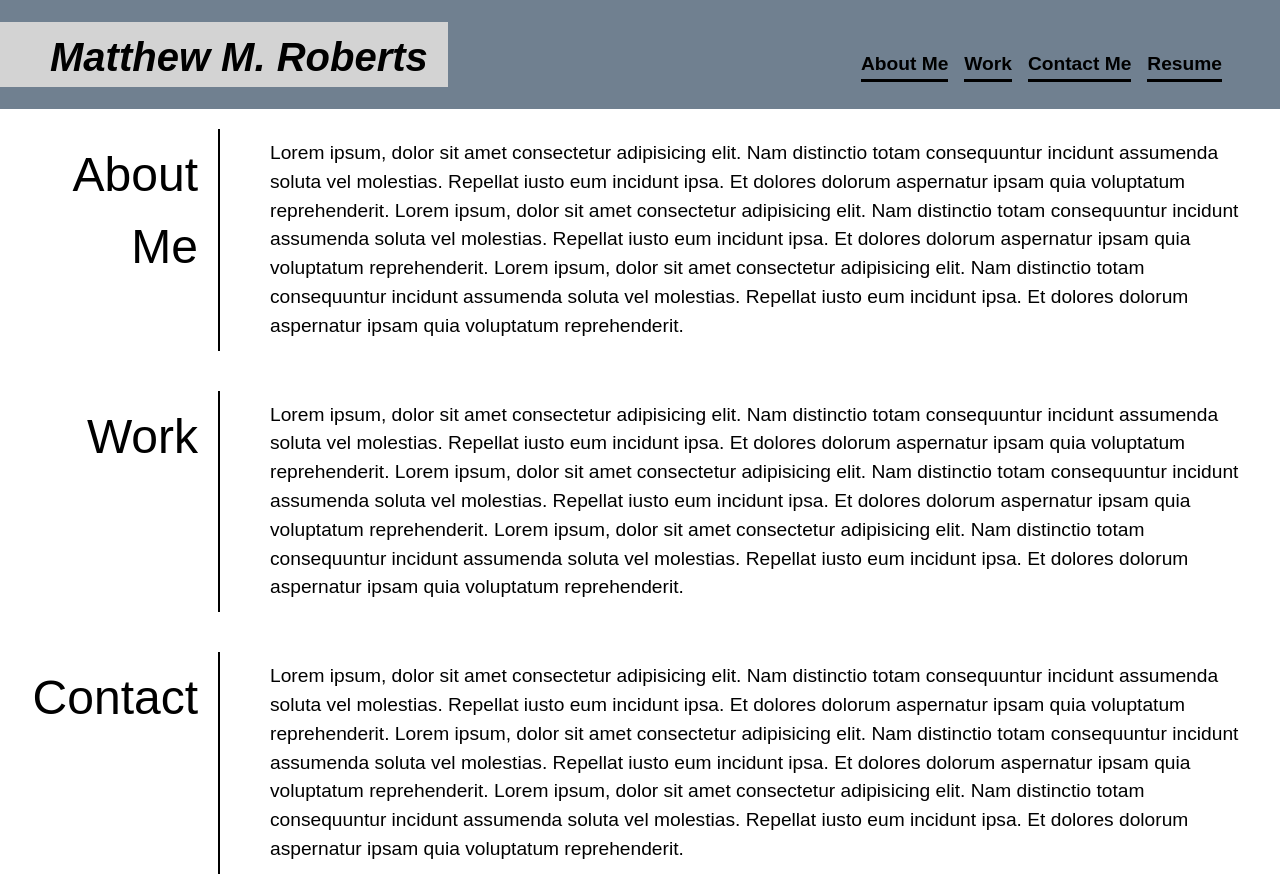
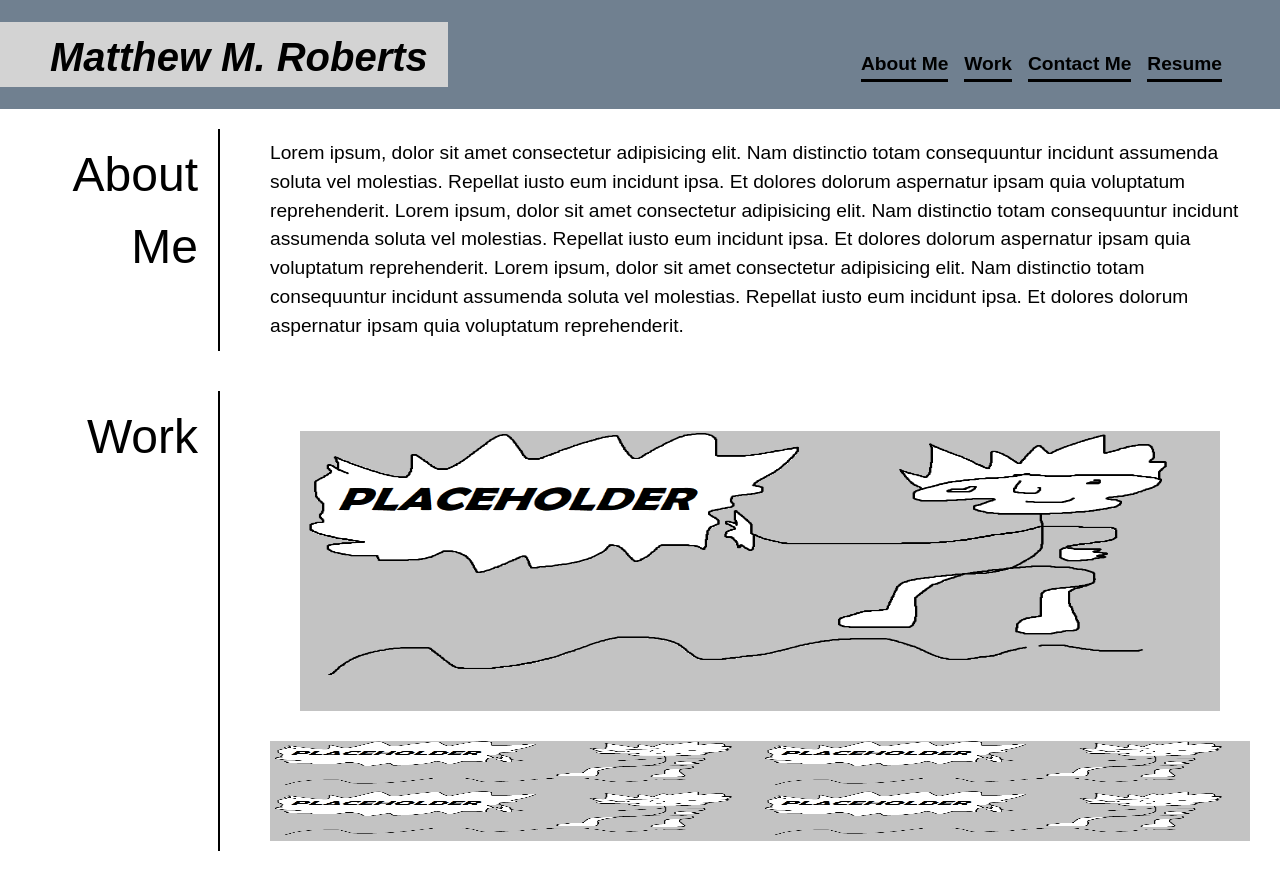
Before and after one commit to Mattmrob/portfolio, a plain HTML site: page index.html in a window 1280 px wide. Shown: the top 877 px of the page. Drawn offline with Linux system fonts and the light colour scheme.

Commit message:
significant progress on work section and overall code

```diff
--- a/assets/css/style.css
+++ b/assets/css/style.css
@@ -82,3 +82,26 @@ ul {
 }
 
 /* WORK IMAGES */
+
+.works {
+    display: flex;
+    flex-flow: row wrap;
+    justify-content: space-between;
+    flex-basis: 1000px;
+    padding: 10px;
+    margin: 20px;
+}
+
+.works img {
+    width: 50px;
+    height: 50px;
+    flex-basis: 50%;
+}
+
+#bigwork {
+    height: 300px;
+    width: 500px;
+    padding: 10px;
+    margin: 20px;
+    flex-basis: 100%;
+}
--- a/index.html
+++ b/index.html
@@ -33,11 +33,13 @@
 
         <div class="section">
             <h2>Work</h2>
-            <p>
-                Lorem ipsum, dolor sit amet consectetur adipisicing elit. Nam distinctio totam consequuntur incidunt assumenda soluta vel molestias. Repellat iusto eum incidunt ipsa. Et dolores dolorum aspernatur ipsam quia voluptatum reprehenderit.
-                Lorem ipsum, dolor sit amet consectetur adipisicing elit. Nam distinctio totam consequuntur incidunt assumenda soluta vel molestias. Repellat iusto eum incidunt ipsa. Et dolores dolorum aspernatur ipsam quia voluptatum reprehenderit.
-                Lorem ipsum, dolor sit amet consectetur adipisicing elit. Nam distinctio totam consequuntur incidunt assumenda soluta vel molestias. Repellat iusto eum incidunt ipsa. Et dolores dolorum aspernatur ipsam quia voluptatum reprehenderit.
-            </p>
+            <div class="works">
+                <img id="bigwork" src="assets/images/pholder.png" alt=""/>
+                <img src="assets/images/pholder.png" alt=""/>
+                <img src="assets/images/pholder.png" alt=""/>
+                <img src="assets/images/pholder.png" alt=""/>
+                <img src="assets/images/pholder.png" alt=""/>
+            </div>
         </div>
 
         <div class="section">
```
Also changed, not shown: assets/images/pholder.png (added).
